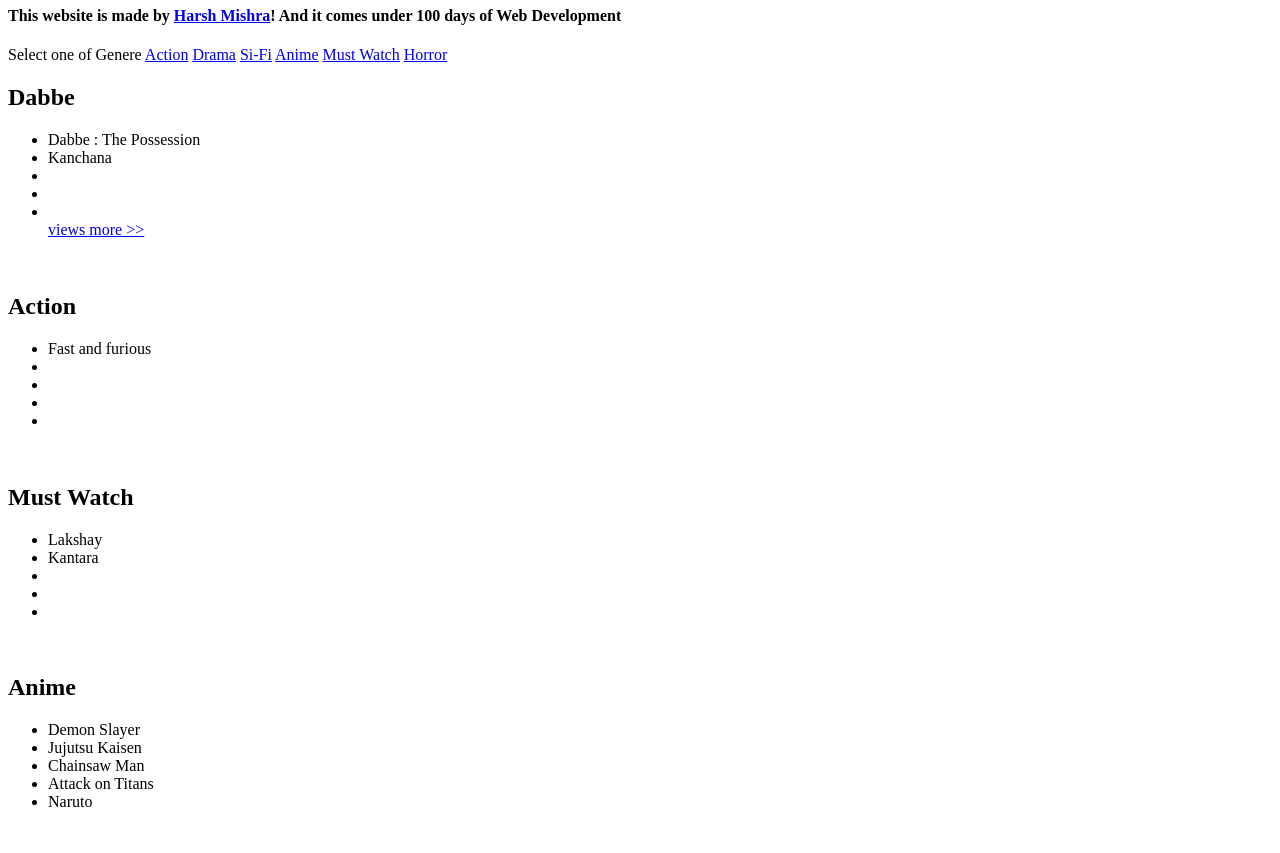
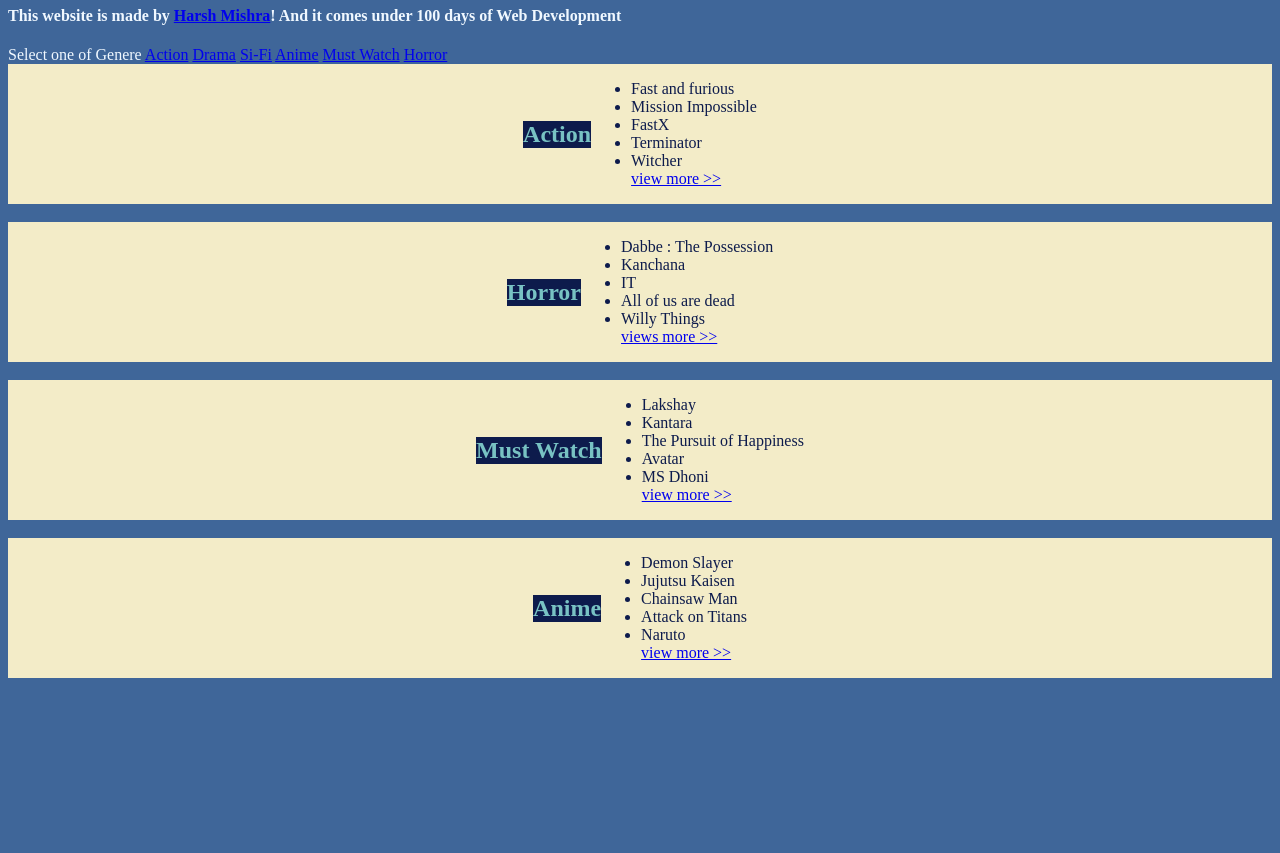
Before and after one commit to 01xharshu/100-days-of-Web-Development-Challenge, a plain HTML site: page Day01/Movie-Reco/index.html in a window 1280 px wide. Shown: the part 73-926 px from the top of the page. After the commit the page ends 800 px from the top, so only its background shows below. Drawn offline with Linux system fonts and the light colour scheme.

Commit message:
html update

```diff
--- a/Day01/Movie-Reco/index.html
+++ b/Day01/Movie-Reco/index.html
@@ -17,25 +17,25 @@
     <a href="must">Must Watch</a>
     <a href="horror">Horror</a>
     <br>
-    <div id="#horror"><h2>Dabbe</h2>
+    <div id="#action"><h2>Action</h2>
+        <ul>
+            <li>Fast and furious</li>
+            <li>Mission Impossible</li>
+            <li>FastX</li>
+            <li>Terminator</li>
+            <li>Witcher</li>
+            <a href="action.html">view more >></a>
+        </ul>
+    </div>
+    <br>
+    <div id="#horror"><h2>Horror</h2>
         <ul>
             <li>Dabbe : The Possession</li>
             <li>Kanchana</li>
-            <li></li>
-            <li> </li>
-            <li></li>
+            <li>IT</li>
+            <li>All of us are dead</li>
+            <li>Willy Things</li>
             <a href="horror.html">views more >></a>
-        </ul>
-    </div>
-    <br>
-
-    <div id="#action"><h2>Action</h2>
-        <ul>
-            <li>Fast and furious</li>
-            <li></li>
-            <li> </li>
-            <li> </li>
-            <li> </li>
         </ul>
     </div>
     <br>
@@ -43,10 +43,10 @@
         <ul>
             <li>Lakshay</li>
             <li>Kantara</li>
-            <li></li>
-            <li> </li>
-            <li></li>
-
+            <li>The Pursuit of Happiness</li>
+            <li>Avatar</li>
+            <li>MS Dhoni</li>
+            <a href="must.html">view more >></a>
         </ul>
     </div>
     <br>
@@ -57,7 +57,7 @@
             <li>Chainsaw Man</li>
             <li>Attack on Titans</li>
             <li>Naruto</li>
-            <a href="anime.html">
+            <a href="anime.html">view more >></a>
         </ul>
     </div>
     <br>
--- a/Day01/Movie-Reco/style.css
+++ b/Day01/Movie-Reco/style.css
@@ -1,3 +1,20 @@
-.action {
+body {
+    background-color: #3F6699;
+    color: aliceblue;
+}
+
+action {
     background-color: bisque;
 }
+h2 {
+    background-color: #0D1B4C;
+    color: #78C2C3;
+}
+div {
+    background: fixed;
+    background-color: #F3ECC8;
+    color: #0D1B4C;
+    display:flex;
+    justify-content:center;
+    align-items:center;
+}
```
